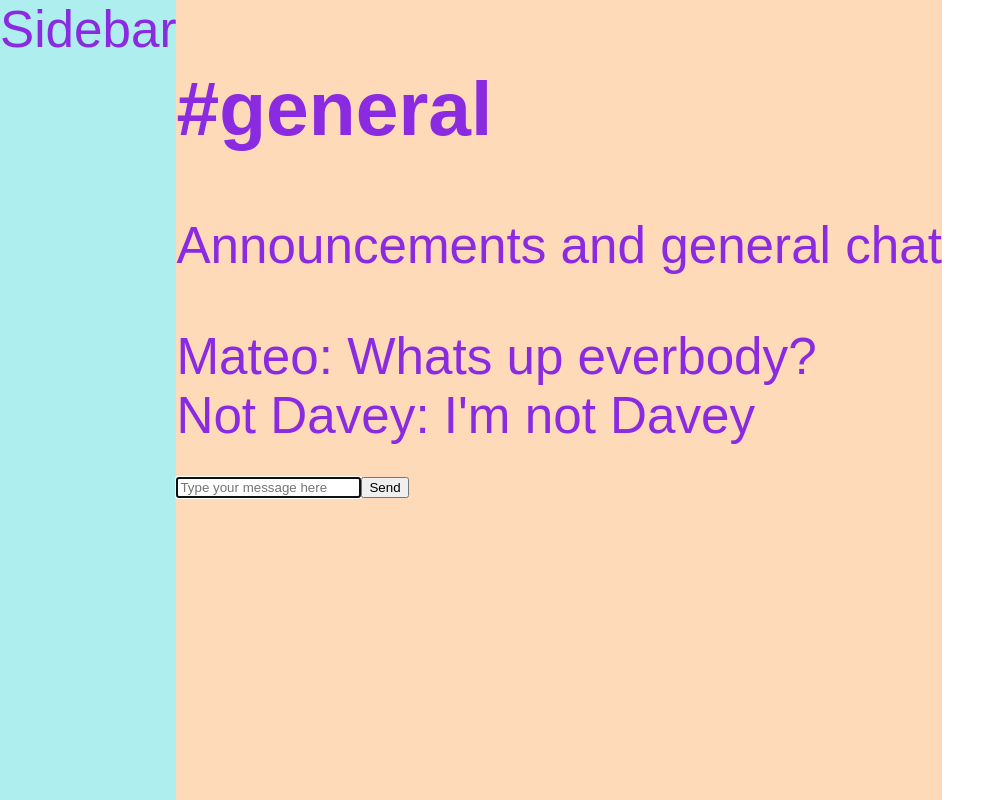
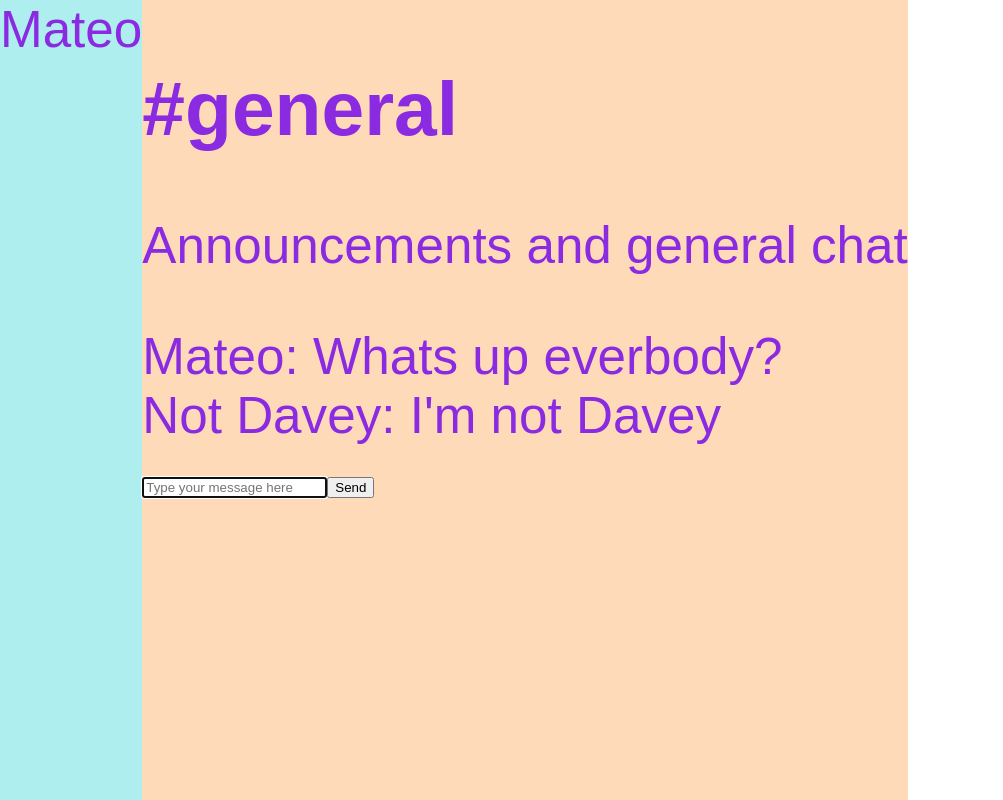
Before and after one commit to magordon97/Chatarang, a React (Create React App) app: page / in a window 1280 px wide. Shown: the whole page, without its empty margins (0-1003 px from the left). Built offline with nearby package versions, Linux system fonts and the light colour scheme.

Commit message:
Store user in app. Show user displayName at the top of Sidebar

```diff
--- a/src/App.js
+++ b/src/App.js
@@ -3,10 +3,22 @@ import './App.css';
 import Main from './Main'
 
 class App extends Component {
+  constructor(){
+    super()
+
+    this.state = {
+      user: {
+        uid: '2243983',
+        displayName: 'Mateo',
+        email: 'magordon@anderson.edu',
+      }
+    }
+  }
+
   render() {
     return (
       <div className="App">
-        <Main />
+        <Main user={this.state.user}/>
       </div>
     );
   }
--- a/src/Chat.js
+++ b/src/Chat.js
@@ -31,17 +31,14 @@ class Chat extends Component{
 
     addMessage = (body) => {
         const messages = [...this.state.messages]
+        const user = this.props.user
 
         messages.push({
-            id: Date.now(),
-            user: {
-                uid: '112233',
-                displayName: 'Bob',
-                email: 'bob@bobrulez.com',
-            },
-            body: body,
+            id: `${user.uid}-${Date.now()}`,
+            user,
+            body,
         })
-        this.setState({messages: messages})
+        this.setState({messages})
     }
 
     render(){
--- a/src/Main.js
+++ b/src/Main.js
@@ -6,8 +6,8 @@ class Main extends Component{
     render(){
         return(
             <div className='Main' style={styles}>
-                <Sidebar />
-                <Chat />
+                <Sidebar user={this.props.user}/>
+                <Chat user={this.props.user} />
             </div>
         )
     }
--- a/src/MessageForm.js
+++ b/src/MessageForm.js
@@ -9,9 +9,11 @@ class MessageForm extends Component{
         ev.preventDefault()
         this.setState({body: ev.target.value})
     }
+
     handleSubmit = (ev) =>{
         ev.preventDefault()
         this.props.addMessage(this.state.body)
+        this.setState({body: ''})
     }
 
     render(){
--- a/src/Sidebar.js
+++ b/src/Sidebar.js
@@ -1,14 +1,12 @@
 import React, { Component } from 'react'
 
-class Sidebar extends Component{
-    render(){
+const Sidebar = (props) => {
         return(
             <div className='Sidebar' style={styles}>
-                Sidebar
+                {props.user.displayName}
             </div>
         )
     }
-}
 
 const styles = {
     backgroundColor: 'PaleTurquoise',
```
